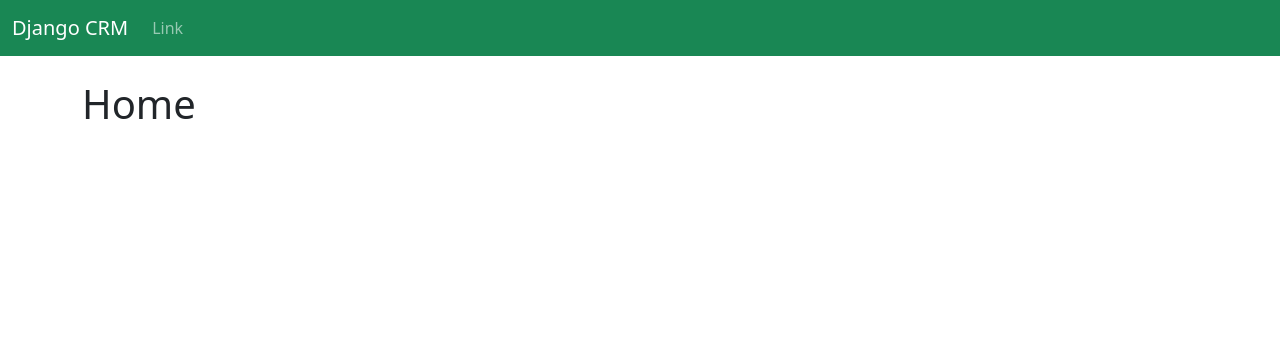
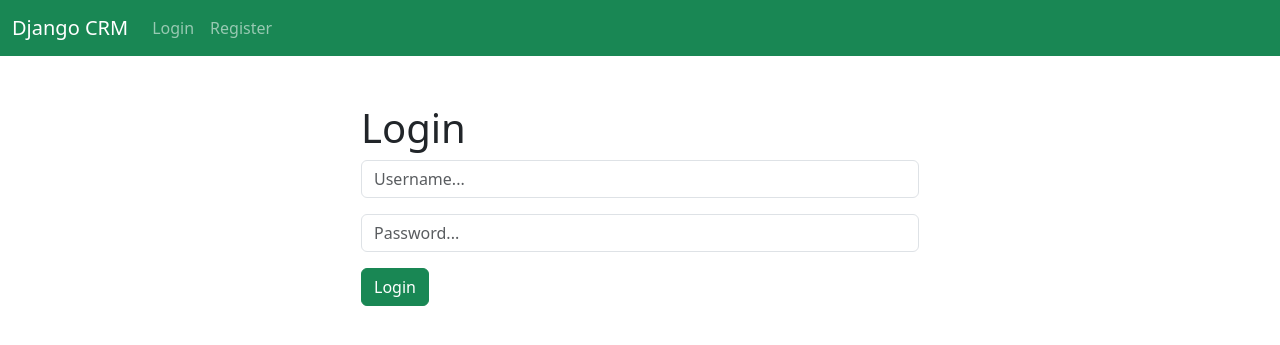
Before and after one commit to youthhazed/django_crm, a Django app: page / in a window 1280 px wide. Shown: the top 345 px of the page. Run offline with Django 5.2, Linux system fonts and the light colour scheme.

Commit message:
login logout registration done

```diff
--- a/website/templates/base.html
+++ b/website/templates/base.html
@@ -11,6 +11,18 @@
     {% include "navbar.html" %}
 
     <div class="container">
+      <br>
+        {% if messages%}
+        {% for message in messages %}
+        <div class="alert alert-warning alert-dismissible fade show" role="alert">
+          <strong>{{message}}</strong>
+          <button type="button" class="btn-close" data-bs-dismiss="alert" aria-label="Close"></button>
+        </div>
+        {% endfor %}
+        {% endif %}
+    </div>
+
+    <div class="container">
         <br>
     {% block content %}
 
--- a/website/templates/home.html
+++ b/website/templates/home.html
@@ -2,5 +2,25 @@
 
 
 {% block content %}
-<h1>Home</h1>
+
+{% if user.is_authenticated %}
+
+    <div class="col-md-6 offset-md-3">
+    <h1>Home</h1>
+    <br>
+    {% else %}
+    <div class="col-md-6 offset-md-3">
+        <h1>Login</h1>
+        <form action="{% url 'home' %}" method="post">
+            {% csrf_token %}
+            <div class="mb-3">
+            <input type="text" class="form-control" name="username" placeholder="Username..." required>
+            </div>
+            <div class="mb-3">
+            <input type="password" class="form-control" name="password" placeholder="Password..." required>
+            </div>
+            <button type="submit" class="btn btn-success">Login</button>
+        </form>
+        </div>
+        {% endif%}
 {% endblock content %}
--- a/website/templates/navbar.html
+++ b/website/templates/navbar.html
@@ -6,9 +6,24 @@
       </button>
       <div class="collapse navbar-collapse" id="navbarSupportedContent">
         <ul class="navbar-nav me-auto mb-2 mb-lg-0">
+
+          {% if user.is_authenticated %}
+
           <li class="nav-item">
-            <a class="nav-link" href="#">Link</a>
+            <a class="nav-link"  href="{% url 'logout'%}">Logout</a>
           </li>
+
+            {% else%}
+            <li class="nav-item">
+              <a class="nav-link"  href="{% url 'home'%}">Login</a>
+            </li>
+
+            <li class="nav-item">
+              <a class="nav-link"  href="{% url 'register'%}">Register</a>
+            </li>
+
+            {% endif %}
+
         </ul>
       </div>
     </div>
--- a/website/urls.py
+++ b/website/urls.py
@@ -1,6 +1,9 @@
 from django.urls import path
 from . import views
+
 urlpatterns = [
-    path('', views.home, name='home'),
+    path("", views.home, name='home'),
+    path("logout/", views.logout_user, name='logout'),
+    path("register/", views.register_user, name='register'),
 
 ]
--- a/website/views.py
+++ b/website/views.py
@@ -1,4 +1,47 @@
-from django.shortcuts import render
+from django.shortcuts import redirect, render
+from django.contrib.auth import authenticate, login, logout
+from django.contrib import messages
+from .forms import SignUpForm
 
 def home(request):
-    return render(request, 'home.html')
+    if request.method == "POST":
+        username = request.POST["username"]
+        password = request.POST["password"]
+
+        user = authenticate(request, username=username, password=password)
+
+        if user is not None:
+            login(request, user)
+            messages.success(request, "You've been logged in")
+            return redirect("home")
+        else:
+            messages.warning(request, "A mistake occured, Try one more time")
+            return redirect("home")
+    else:
+        return render(request, "home.html")
+
+
+def logout_user(request):
+    logout(request)
+    messages.success(request, "You logged out")
+    return redirect("home")
+
+
+def register_user(request):
+    form = SignUpForm()
+
+    if request.method == "POST":
+        form = SignUpForm(request.POST)
+
+        if form.is_valid():
+            form.save()
+            username = form.cleaned_data["username"]
+            password = form.cleaned_data["password1"]
+            user = authenticate(username=username, password=password)
+            login(request, user)
+            messages.success(request, "You've been registered in")
+            return redirect("home")
+        else:
+            messages.error(request, "An error occured during registration")
+
+    return render(request, "register.html", {'form':form})
```
Also changed, not shown: website/forms.py (added, +60 -0 lines), website/templates/register.html (added, +30 -0 lines).
